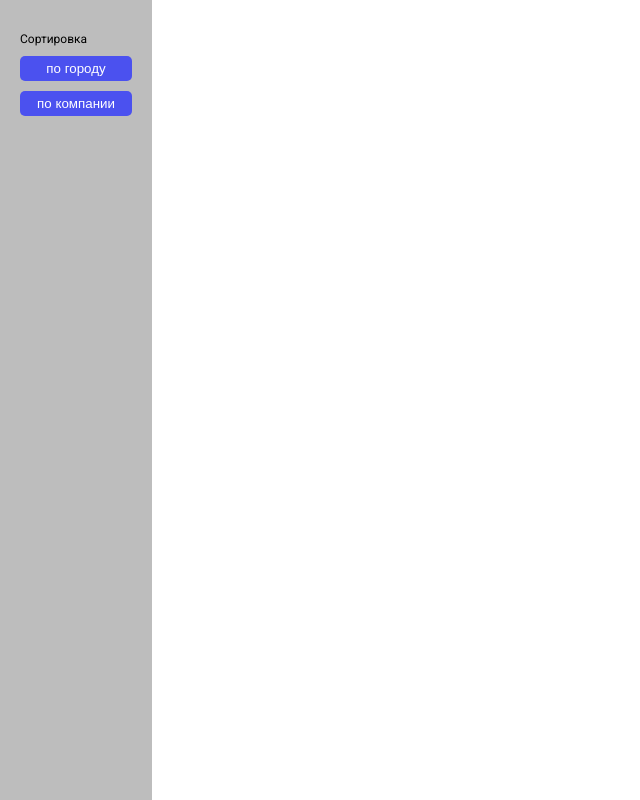
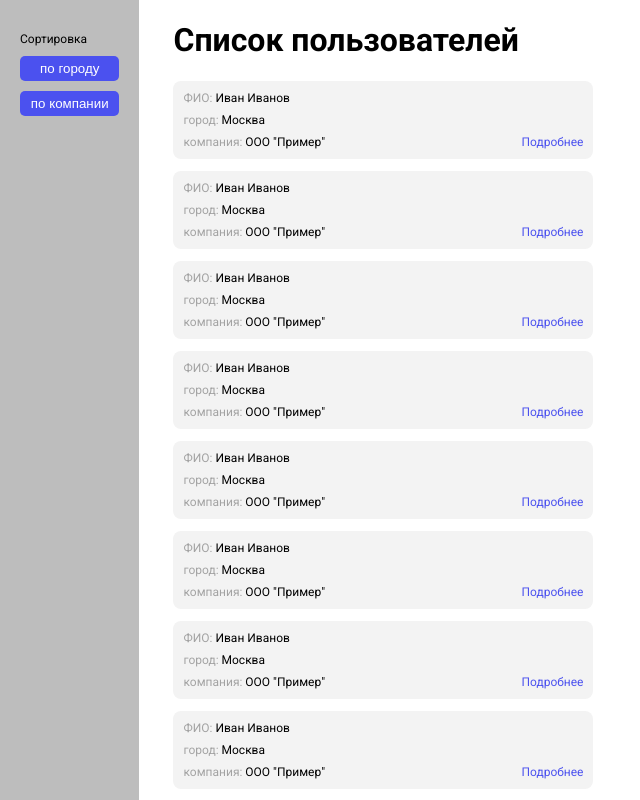
Before and after one commit to okovtkov/test, a React (Create React App) app: page / in a window 1280 px wide. Shown: the top 800 px of the page, without its empty margins (0-640 px from the left). Built offline with nearby package versions, Linux system fonts and the light colour scheme; a web font is replaced by a local one.

Commit message:
feat: create list & card

```diff
--- a/src/App.css
+++ b/src/App.css
@@ -5,3 +5,7 @@
 html, body {
   font-family: "Roboto", sans-serif;
 }
+
+.app {
+  display: flex;
+}
--- a/src/App.tsx
+++ b/src/App.tsx
@@ -1,11 +1,13 @@
 import './App.css';
 import Sort from './components/sort/sort';
+import List from './components/list/list';
 
 function App() {
   return (
-    <>
+    <div className='app'>
       <Sort />
-    </>
+      <List />
+    </div>
   );
 }
 
--- /dev/null
+++ b/src/components/card/card.scss
@@ -0,0 +1,31 @@
+.card {
+  position: relative;
+  display: flex;
+  flex-direction: column;
+  width: 420px;
+  padding: 10px;
+  margin-bottom: 12px;
+  background-color: #F3F3F3;
+  font-size: 12px;
+  border-radius: 8px;
+}
+
+.card__item {
+  margin-bottom: 8px;
+
+  &:last-of-type {
+    margin-bottom: 0;
+  }
+}
+
+.card__key {
+  color: #A3A3A3;
+}
+
+.card__more {
+  position: absolute;
+  bottom: 10px;
+  right: 10px;
+  color: #4B51EF;
+  text-decoration: none;
+}
--- /dev/null
+++ b/src/components/card/card.tsx
@@ -0,0 +1,22 @@
+import { Link } from 'react-router-dom';
+import './card.scss';
+
+export default function Card() {
+  return (
+    <div className="card">
+      <div className="card__item">
+        <span className='card__key'>ФИО: </span>
+        <span className='card__value'>Иван Иванов</span>
+      </div>
+      <div className="card__item">
+        <span className='card__key'>город: </span>
+        <span className='card__value'>Москва</span>
+      </div>
+      <div className="card__item">
+        <span className='card__key'>компания: </span>
+        <span className='card__value'>ООО "Пример"</span>
+      </div>
+      <Link className="card__more" to='/profile'>Подробнее</Link>
+    </div>
+  )
+}
--- /dev/null
+++ b/src/components/list/list.scss
@@ -0,0 +1,4 @@
+.list {
+  width: 100%;
+  padding-left: 34px;
+}
--- /dev/null
+++ b/src/components/list/list.tsx
@@ -0,0 +1,21 @@
+import Card from '../card/card';
+import './list.scss';
+
+export default function List() {
+  return (
+    <div className="list">
+      <h1 className='list__heading'>Список пользователей</h1>
+      <Card />
+      <Card />
+      <Card />
+      <Card />
+      <Card />
+      <Card />
+      <Card />
+      <Card />
+      <Card />
+      <Card />
+      <Card />
+    </div>
+  )
+}
--- a/src/components/sort/sort.scss
+++ b/src/components/sort/sort.scss
@@ -2,7 +2,7 @@
   display: flex;
   flex-direction: column;
   width: 152px;
-  height: 100vh;
+  height: auto;
   padding: 32px 20px;
   background-color: #BDBDBD;
   font-size: 12px;
```
